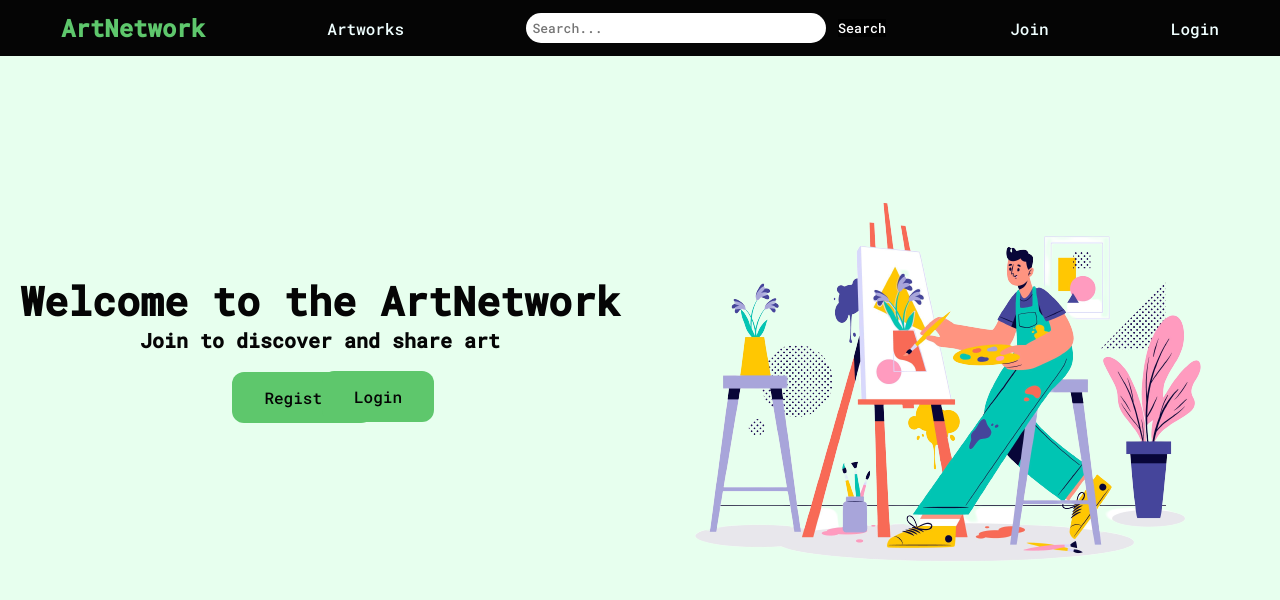
After one commit to NazliUysal/Project-practice, a Django app: page /artwork/home/ in a window 1280 px wide. The commit adds this page. Shown: the top 600 px of the page. Run offline with Django 4.2, Linux system fonts and the light colour scheme.

Commit message:
Update
added

```diff
--- a/accounts/static/css/landing.css
+++ b/accounts/static/css/landing.css
@@ -44,6 +44,25 @@ h2{
 a:hover{
     color:#5ec76c;
 }
+
+a.button {
+    -webkit-appearance: button;
+    -moz-appearance: button;
+    appearance: button;
+
+    border: 0;
+    border-radius: 12px;
+    color: #050505;
+    background-color: #5ec76c;
+    padding: 15px 32px;
+    text-align: center;
+    text-decoration: none;
+    display: inline-block;
+    font-size: 16px;
+    margin: 4px 2px;
+    cursor: pointer;
+}
+
 button{
     margin-top: 20px;
     padding: 8px 10px;
--- a/accounts/urls.py
+++ b/accounts/urls.py
@@ -1,6 +1,13 @@
 from django.contrib import admin
-from django.urls import path, include
-from . import views
+from django.urls import path
+
+#There are generic views created by Django so you don't have to create your own views you just need to pass the templates to these views.
+from django.contrib.auth import views as accountsViews
+from accounts.views import register
+
+
+"""
+YOUR CODE
 
 urlpatterns = [
     path('', views.home, name="home"),
@@ -9,3 +16,13 @@ urlpatterns = [
     path('logout', views.logout, name="logout"),
     path('timeline', views.timeline, name="timeline"),
 ]
+"""
+
+#Added generic the generic views to these urls so you don't have to create them, they work great and you just need to pass the templates and specify where you want the user to
+#be redirected when they log out, in this case I added the 'timeline' which is the name of the URL for timeline
+urlpatterns = [
+    path('login/', accountsViews.LoginView.as_view(template_name='accounts/login.html'), {'next_page' : 'timeline'}, name='login'),
+    path('logout/', accountsViews.LogoutView.as_view(), {'next_page' : 'home'}, name='logout'),
+    path('register/', register, name="register"),
+
+]
--- a/accounts/views.py
+++ b/accounts/views.py
@@ -7,9 +7,6 @@ from django.contrib import messages
 from .forms import registerForm
 from .forms import loginForm
 
-
-def home (request):
-    return render (request, "accounts/index.html")
 
 def register (request):
     form = registerForm()
@@ -44,7 +41,7 @@ def loginPage (request):
 
 
 
-def logoutPage (request):
+def logoutPage(request):
     logout(request)
     messages.success(request, f'You have been logged out.')
     return redirect('home')
--- a/artwork/urls.py
+++ b/artwork/urls.py
@@ -1,8 +1,9 @@
-from django.urls import path, include
-from . import views
+from django.urls import path
+from artwork.views import home, timeline, upload, postDetail
 
 urlpatterns = [
-    path('timeline/', views.timeline, name="timeline"),
-    path('upload', views.upload, name="upload")
-
+    path('home/', home, name="home"),
+    path('timeline/', timeline, name="timeline"),
+    path('upload/', upload, name="upload"),
+    path('<uuid:post_id>/', postDetail, name='post-detail'),
 ]
--- a/artwork/views.py
+++ b/artwork/views.py
@@ -1,20 +1,31 @@
-from django.shortcuts import render
+from django.shortcuts import render, get_object_or_404
 from django.http import HttpResponse
 from django.contrib.auth.models import User
 from django.contrib.auth.decorators import login_required
 from .models import Post
 from django.template import loader
 
+
 # Create your views here.
+
+def home(request):
+    return render (request, "index.html")
+
+@login_required(login_url="home")
 def timeline(request):
-
     posts = Post.objects.all()
     user = request.user
-    return render (request, "accounts/timeline.html", {'user':user, 'posts':posts})
+    return render (request, "artwork/timeline.html", {'user':user, 'posts':posts})
 
 @login_required
 def upload(request):
     return render (request, "artwork/upload.html")
+
+
+@login_required
+def postDetail(request, post_id):
+    post = get_object_or_404(Post, id=post_id)
+    return render (request, "artwork/artwork.html", {'post':post})
 
 
 # @login_required
--- a/network/urls.py
+++ b/network/urls.py
@@ -19,11 +19,40 @@ from django.urls import path, include
 from django.conf import settings
 from django.conf.urls.static import static
 
+
+from artwork.views import timeline
+
+"""
+When you are importing a group of urls from an app in this case:
+    path('', include('django.contrib.auth.urls')),
+    path('', include('accounts.urls')),
+    path('', include('artwork.urls')),
+
+    You neeed to set a main url that group them together. I'm going to change them to what would be the best
+    option in this case
+
+"""
+
+"""
+
+YOUR PREVIOUS CODE
 urlpatterns = [
     path('admin/', admin.site.urls),
     path('', include('django.contrib.auth.urls')),
     path('', include('accounts.urls')),
     path('', include('artwork.urls')),
 ]
+"""
+
+#Recommendation
+urlpatterns = [
+    path('admin/', admin.site.urls),
+    path('accounts/', include('accounts.urls')),
+    path('artwork/', include('artwork.urls')),
+    path('', timeline, name='timeline'),
+]
+
+#I deleted the auth.urls because we are going to call those urls inside account, there's no need to call it here
+#Divide and conquer!. It's important to keep things separate so it's easier for you to debugg and find errors, etc..
 
 urlpatterns = urlpatterns+static(settings.MEDIA_URL, document_root=settings.MEDIA_ROOT)
--- /dev/null
+++ b/templates/index.html
@@ -0,0 +1,37 @@
+<!DOCTYPE html>
+<html>
+  <head>
+    {% load static %}
+
+   <link rel = "stylesheet" href="{% static 'css/landing.css'%}">
+   <title>ArtNetwork</title>
+   <link rel="shortcut icon" type="image/png" href="static/images/letterA.png">
+  </head>
+
+   <body>
+     <nav class="navbar">
+        <h2>ArtNetwork</h2>
+        <a href="#">Artworks</a>
+        <div class="search-container">
+
+          <input type="text" placeholder="Search..." name="search">
+          <input type = "submit" value="Search" class= "btn">
+
+    </div>
+        <a href="{% url 'register' %}">Join</a>
+        <a href="{% url 'login' %}">Login</a>
+       </nav>
+    <div class= "title">
+      <h1>Welcome to the ArtNetwork</h1>
+      <p>Join to discover and share art</p>
+    </div>
+
+    <div class= "btn1">
+     <a class="button" href="{% url 'register' %}"> Register </a>
+    </div>
+    <div class= "btn2">
+      <a class="button" href="{% url 'login' %}"> Login </a>
+    </div>
+     <img src="{% static 'images/artist.png' %}">
+   </body>
+</html>
```
Also changed, not shown: network/settings.py (+10 -0 lines), templates/artwork/artwork.html (+4 -4 lines), templates/artwork/timeline.html (added, +141 -0 lines), db.sqlite3.
